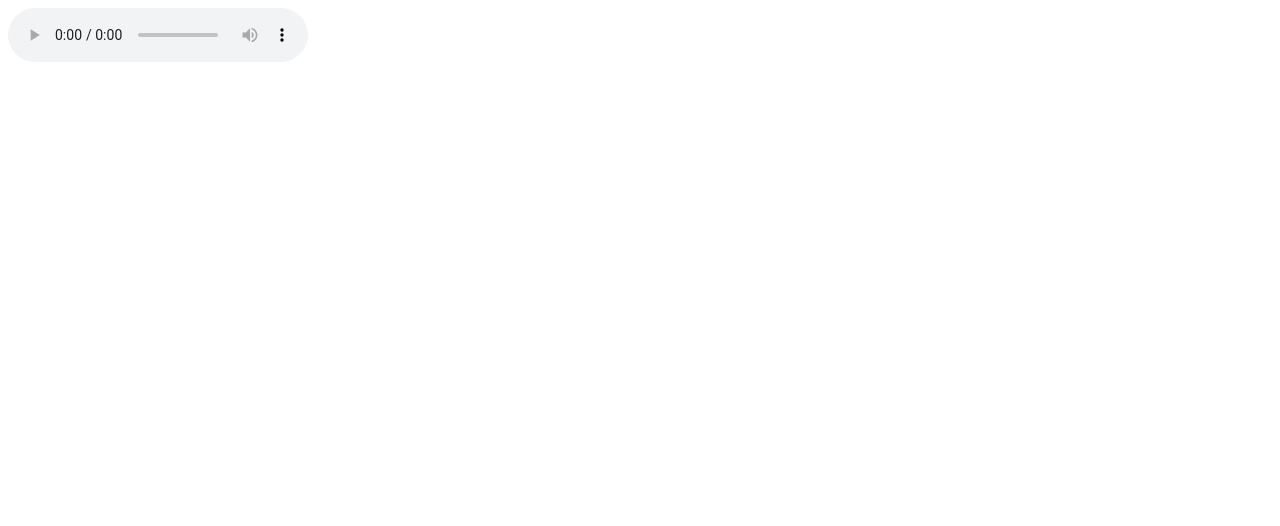
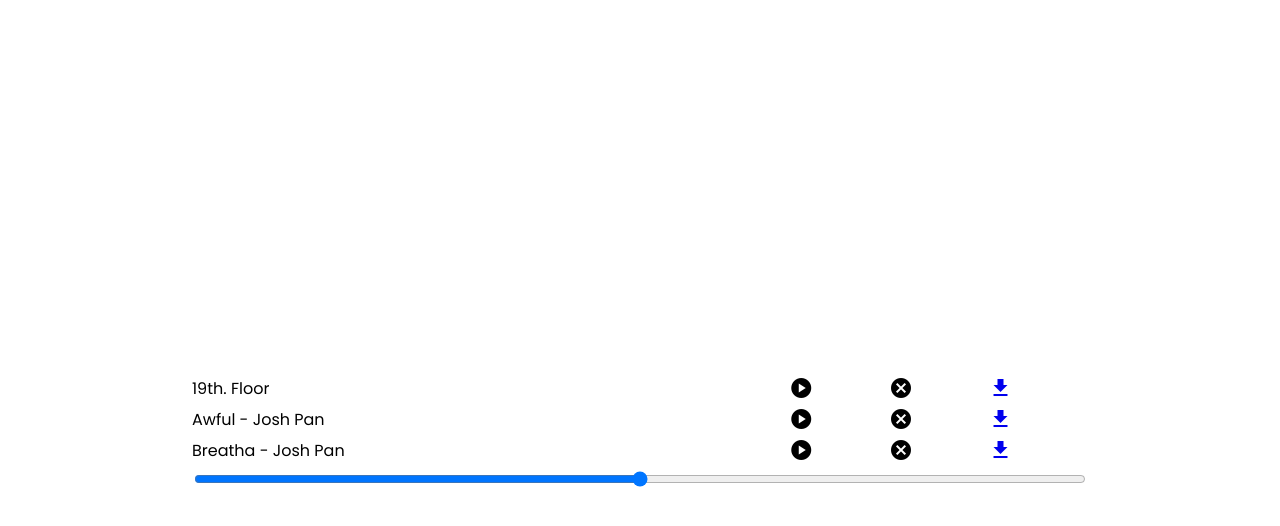
Before and after one commit to Valitogt79/Reproductor-de-Audio, a plain HTML site: page index.html in a window 1280 px wide. Drawn offline with Linux system fonts and the light colour scheme.

Commit message:
corrigiendo audios y completando codigo

```diff
--- /dev/null
+++ b/codigo.js
@@ -0,0 +1,26 @@
+const d = document;
+
+const playCancion = d.getElementsByClassName(`play`),
+  stopCancion = d.getElementsByClassName(`stop`),
+  volumen = d.querySelector(`.volumen`);
+
+let audio;
+
+for (elemento of playCancion) {
+  elemento.addEventListener(`click`, function () {
+    let cancion = this.getAttribute(`id`);
+    audio = new Audio(`./audio/${cancion}.mp3`);
+    audio.play();
+  });
+}
+
+for (elemento of stopCancion) {
+  elemento.addEventListener(`click`, function () {
+    audio.pause();
+  });
+}
+
+volumen.addEventListener(`click`, function () {
+  let vol = this.value;
+  audio.volume = vol;
+});
--- /dev/null
+++ b/estilos.css
@@ -0,0 +1,34 @@
+html {
+  font-family: "Poppins", sans-serif;
+}
+
+.container {
+  width: 70vw;
+  height: 100vh;
+  margin: 2rem auto;
+  display: flex;
+  flex-direction: column;
+  justify-content: center;
+}
+
+.listado-canciones {
+  width: 100%;
+}
+
+.cancion {
+  padding: 1rem 2 rem;
+  display: flex;
+  flex-direction: row;
+  justify-content: space-between;
+  width: 100%;
+}
+
+.titulo {
+  flex: 6;
+}
+
+.play,
+.stop,
+.descargar {
+  flex: 1;
+}
--- a/index.html
+++ b/index.html
@@ -13,15 +13,57 @@
       href="https://fonts.googleapis.com/css2?family=Poppins:wght@400;700&display=swap"
       rel="stylesheet"
     />
+    <link rel="stylesheet" href="estilos.css" />
     <title>Reproductor de Música</title>
   </head>
   <body>
     <div class="container">
       <div class="listado-canciones">
         <div class="cancion">
-          <audio src="./audio/19th Floor - Bobby Richards.mp3" controls></audio>
+          <div class="titulo">19th. Floor</div>
+          <div class="play" id="19th_floor">
+            <span class="material-icons">play_circle</span>
+          </div>
+          <div class="stop">
+            <span class="material-icons">cancel</span>
+          </div>
+          <div class="descargar">
+            <a href="audio/19th_Floor.mp3" download=""
+              ><span class="material-icons">file_download</span></a
+            >
+          </div>
+        </div>
+        <div class="cancion">
+          <div class="titulo">Awful - Josh Pan</div>
+          <div class="play" id="awful">
+            <span class="material-icons">play_circle</span>
+          </div>
+          <div class="stop">
+            <span class="material-icons">cancel</span>
+          </div>
+          <div class="descargar">
+            <a href="audio/Awful.mp3" download=""
+              ><span class="material-icons">file_download</span></a
+            >
+          </div>
+        </div>
+        <div class="cancion">
+          <div class="titulo">Breatha - Josh Pan</div>
+          <div class="play" id="breatha">
+            <span class="material-icons">play_circle</span>
+          </div>
+          <div class="stop">
+            <span class="material-icons">cancel</span>
+          </div>
+          <div class="descargar">
+            <a href="audio/Breatha.mp3" download=""
+              ><span class="material-icons">file_download</span></a
+            >
+          </div>
         </div>
       </div>
+      <input type="range" max="1" min="0" step="0.1" class="volumen" />
     </div>
+    <script src="codigo.js"></script>
   </body>
 </html>
```
Also changed, not shown: 3 other files.
